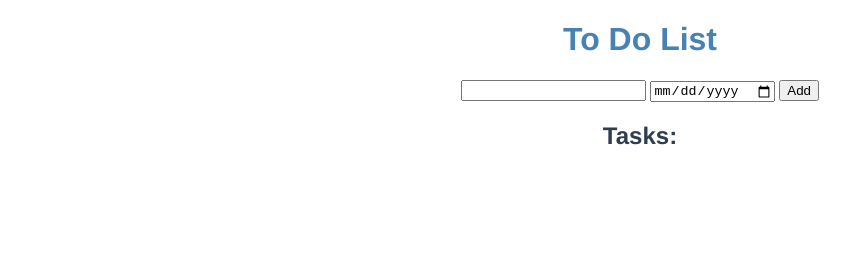
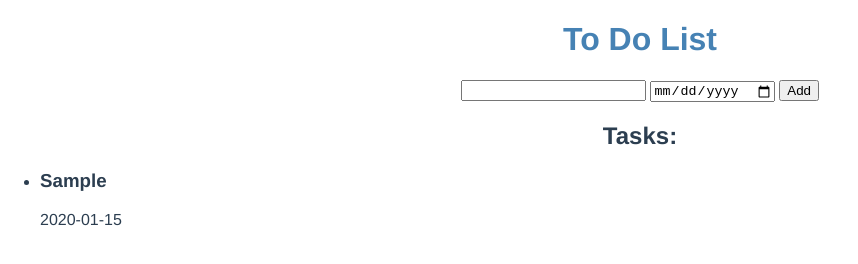
Before and after one commit to MariahAdams/todo-list-TA, a plain HTML site: page index.html in a window 1280 px wide. Both pictures are taken after typing "Sample", "2020-01-15" into the empty fields and a click on the button "Add". Shown: the whole page, without its empty margins (0-858 px from the left). Drawn offline with Linux system fonts and the light colour scheme.

Commit message:
wiring up todo list

```diff
--- a/css/styles.css
+++ b/css/styles.css
@@ -10,3 +10,11 @@ body {
 h1 {
   color: steelblue;
 }
+
+ul {
+  text-align: left;
+}
+
+.overdue {
+  color: red;
+}
--- a/index.html
+++ b/index.html
@@ -29,7 +29,7 @@
 
     <section>
       <h2>Tasks:</h2>
-      <ul id="list"></ul>
+      <ul id="todos"></ul>
     </section>
   </main>
 
--- a/js/app.js
+++ b/js/app.js
@@ -1,35 +1,8 @@
 import addTodo from './add-todo.js';
+import todoList from './todo-list.js';
+
+todoList.init(todos);
 
 addTodo.init(function(todo) {
-  console.log(todo);
+  todoList.add(todo);
 });
-
-// app calls addTodo.init passing in onAdd callback function
-// addTodo.init subscribes to <form> submit event passing in callback function that creates a new todo object (remember to use new Date() to turn the string from the <input type="date"> into an actual Date)
-// addTodo calls onAdd with new todo
-// app
-//  receives new todo in onAdd callback, and
-//  calls todoList.add with new todo
-
-// todoList uses template to create DOM for new todo. (HINT: compare new Date() for "now" against todo.due to conditionally add class using a ternary expression)
-// todoList adds DOM for new todo to <ul> parent
-
-// app also calls todoApi.add with new todo in onAdd before calling todoList.add
-// todoApi.add adds the todo to todos array and saves todos array to localStorage
-
-// Add todoList.getAll which loads todos from localStorage
-// Call todoList.getAll in app and pass to todoList.init
-
-// In todoList.init, loop the passed todos and call todoList.add for each one
-// app adds onRemove callback function passed to todoList.init, store the callback function as todoList.onRemove
-
-// Add code in todoList.add that
-//  querySelect's the <li> and the remove <button>.
-//  pass callback function to remove button click that
-//    calls todoList.onRemove with the todo to remove
-//    calls the remove method on the <li>
-
-// app
-//  receives todo to remove in onRemove callback, and
-//  calls todoApi.remove with todo to remove
-// todoApi.remove finds the todoToRemove in todos array and removes it, then saves the todos array in localStorage
--- /dev/null
+++ b/js/todo-list.js
@@ -0,0 +1,31 @@
+function makeFruit(todo) {
+  const html = /*html*/`
+      <li class="todo">
+          <h3>
+              ${todo.task}
+          </h3>
+          <p class="${new Date(todo.due) < Date.now() ? 'overdue' : ''}">${todo.due}</p>
+      </li>
+  `;
+
+  const template = document.createElement('template');
+  template.innerHTML = html;
+  return template.content;
+}
+
+const list = document.getElementById('todos');
+
+const todoList = {
+  init(todos) {
+      for(let i = 0; i < todos.length; i++) {
+          todoList.add(todos[i]);
+      }
+  },
+  add(todo) {
+      const dom = makeFruit(todo);
+
+      list.appendChild(dom);
+  }
+};
+
+export default todoList;
```
